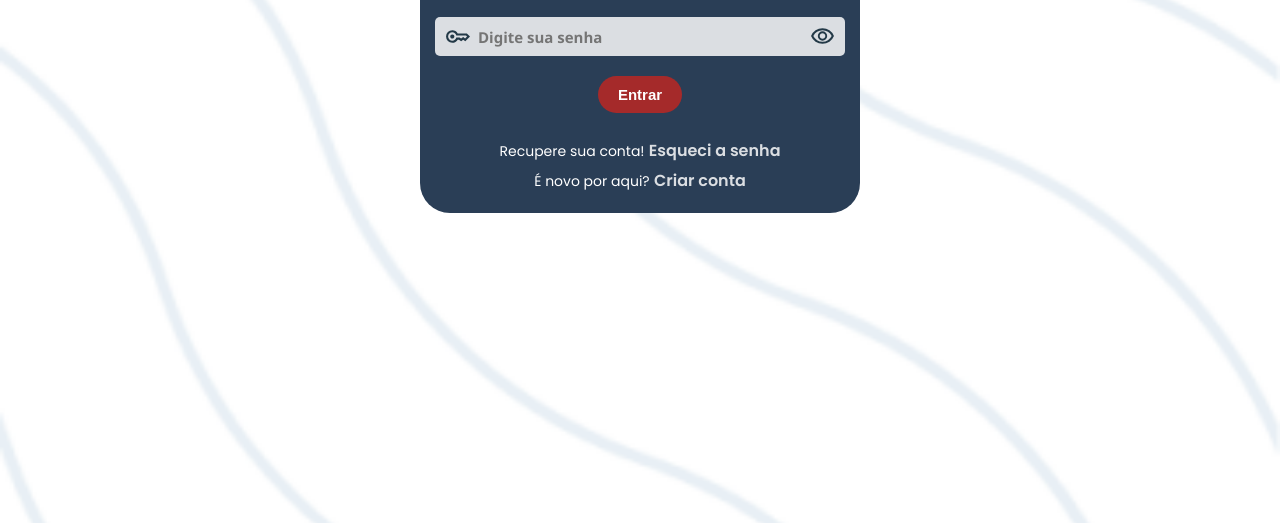
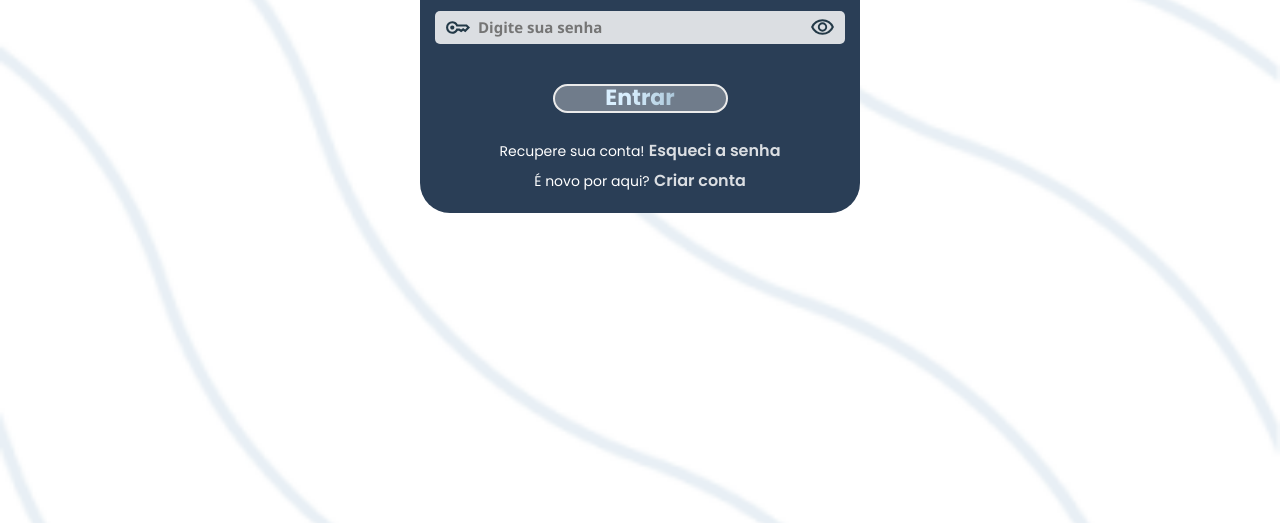
Before and after one commit to VitalizeApp/app-frontend, a plain HTML site: page src/pages/Login/telas/principal/LoginMain.html in a window 1280 px wide. Shown: the part 277-800 px from the top of the page. Drawn offline with Linux system fonts and the light colour scheme.

Commit message:
Ajuste botão "Entrar"

```diff
--- a/src/pages/Login/telas/principal/LoginMain.css
+++ b/src/pages/Login/telas/principal/LoginMain.css
@@ -76,16 +76,33 @@ body {
   color: rgb(33, 63, 83);
 }
 
-button {
-  margin-top: 10px;
-  padding: 10px 20px;
-  border: none;
+.campoBotao {
+  display: flex;
+  justify-content: center;
+  align-items: center;
+  margin-top: 30px;
+  width: 175px;
+  height: 35px;
+  cursor: pointer;
+  background-color: rgba(217, 217, 217, 0.4);
   border-radius: 20px;
-  background-color: brown;
-  color: white;
-  font-weight: 600;
-  font-size: 15px;
-  cursor: pointer;
+  border: solid 2px rgba(235, 235, 235, 1);
+  text-align: center;
+}
+
+.campoBotao a {
+  font-weight: 700;
+  font-size: 22px;
+  line-height: 1;
+  background-image: linear-gradient(93.4deg, #D9EFFF 31.51%, #B1CCDE 93.37%, #89A8BD 118.93%);
+  background-clip: text;
+  -webkit-background-clip: text;
+  color: transparent;
+}
+
+.campoBotao:hover{
+  transition: 400ms;
+  background-color: #4c5d68;
 }
 
 button:hover {
--- a/src/pages/Login/telas/principal/LoginMain.html
+++ b/src/pages/Login/telas/principal/LoginMain.html
@@ -31,7 +31,9 @@
           alt="Mostrar senha"
         />
       </div>
-      <button>Entrar</button>
+      <div class="campoBotao">
+        <a>Entrar</a>
+      </div>
       <div class="footerLogin">
         <div class="footer-group">
           <span>Recupere sua conta!</span>
```
Also changed, not shown: src/pages/pfamiliar/teste perfil familiar .png (renamed from src/pages/teste perfil familiar .png).
